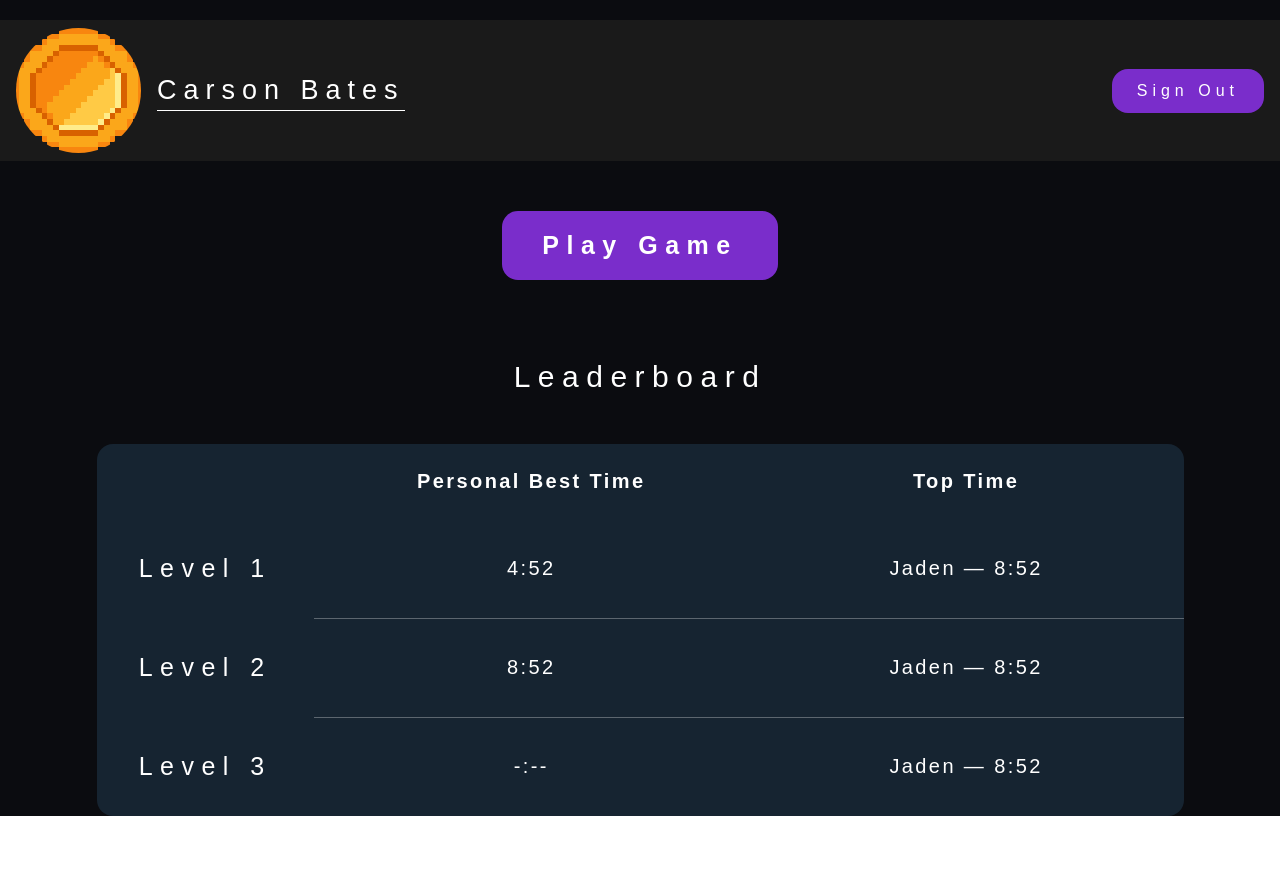
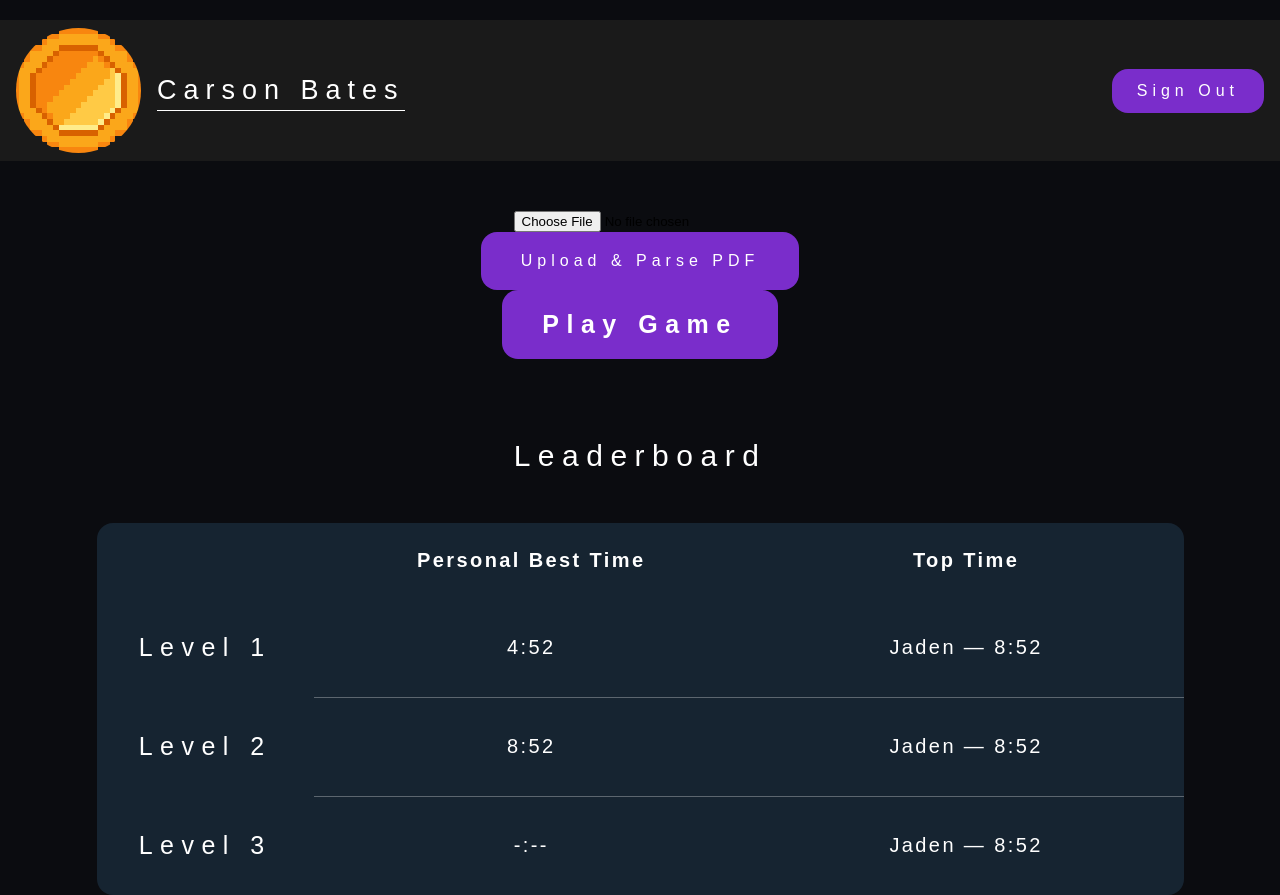
Before and after one commit to sidneyj475/Puzzle-Vault-RLFinance, a React (Vite) app in the folder FinanceMe/: page /landingPage in a window 1280 px wide. Before the commit the page ends 816 px from the top, so only its background shows below. Built offline with nearby package versions, Linux system fonts and the light colour scheme; a web font is replaced by a local one.

Commit message:
endpoint

```diff
--- a/FinanceMe/package.json
+++ b/FinanceMe/package.json
@@ -11,6 +11,7 @@
   },
   "dependencies": {
     "@tailwindcss/vite": "^4.0.4",
+    "axios": "^1.7.9",
     "openai": "^4.83.0",
     "react": "^19.0.0",
     "react-dom": "^19.0.0",
--- a/FinanceMe/src/App.jsx
+++ b/FinanceMe/src/App.jsx
@@ -3,6 +3,8 @@ import React, { useState, useEffect, useCallback } from 'react';
 import { RouterProvider } from 'react-router-dom';
 import router from './routes/routes.jsx';
 import './index.css';
+import { AuthContext } from './authcontext.jsx';
+
 
 function App() {
   const [token, setToken] = useState();
@@ -37,7 +39,7 @@ function App() {
   }, []);
 
   useEffect(() => {
-    const userData = JSON.parse(localStorage.getItem('fiverUserData'));
+    const userData = JSON.parse(localStorage.getItem('puzzleVaultData'));
     if (userData && userData.token && new Date(userData.expiration) > new Date()) {
       login(userData.name, userData.userId, userData.token, new Date(userData.expiration));
     }
@@ -49,7 +51,16 @@ function App() {
   }
 
   return (
-    <RouterProvider router={router} />
+    <AuthContext.Provider value={{
+      token,
+      userId,
+      name,
+      login,
+      logout
+    }}>
+      <RouterProvider router={router} />
+    </AuthContext.Provider>
+
   );
 }
 
--- /dev/null
+++ b/FinanceMe/src/AuthContext.jsx
@@ -0,0 +1,10 @@
+import { createContext } from "react";
+
+// 1. Create the Context
+export const AuthContext = createContext({
+    token: null,
+    userId: null,
+    name: null,
+    login: () => {},
+    logout: () => {}
+  });
--- a/FinanceMe/src/pages/LandingPage/LandingPage.jsx
+++ b/FinanceMe/src/pages/LandingPage/LandingPage.jsx
@@ -1,28 +1,68 @@
-import React from "react";
+// LandingPage.jsx
+import React, { useState } from "react";
+import axios from "axios";
 import Header from "./LandingHeader";
 import Button from "../../components/button";
+import Leaderboard from "./Leaderboard";
 import { useNavigate } from 'react-router-dom';
-import Leaderboard from "./Leaderboard";
 import './LandingPage.css';
 
-
-
 function LandingPage() {
-
+  const [selectedFile, setSelectedFile] = useState(null);
+  const [questionsData, setQuestionsData] = useState(null);
   const navigate = useNavigate();
 
-  const handlePlayGame = () => {
-    navigate('/roomSelect');
+  const handleFileChange = (e) => {
+    setSelectedFile(e.target.files[0]);
   };
 
+  const handleUpload = async () => {
+    if (!selectedFile) {
+      alert('Please select a file first.');
+      return;
+    }
+    try {
+      const formData = new FormData();
+      formData.append('file', selectedFile);
+
+      // POST the file to your backend
+      const response = await axios.post(
+        'http://localhost:8000/process_pdf',
+        formData,
+        {
+          headers: { 'Content-Type': 'multipart/form-data' }
+        }
+      );
+
+      alert('File uploaded and parsed successfully!');
+    } catch (error) {
+      console.error('Error uploading file:', error);
+      alert('Something went wrong uploading/parsing the file.');
+    }
+  };
+
+  const handlePlayGame = () => {
+    // Option 1: Navigate with data in state
+    navigate('/roomSelect', { state: { questionsData } });
+    // or
+    // Option 2: You could store the Q&A data in Context or a global store (e.g. Redux)
+  };
 
   return (
     <main className="landing-page">
       <Header />
+
+      {/* File input for uploading PDF */}
+      <input type="file" accept="application/pdf" onChange={handleFileChange} />
+      <Button onClick={handleUpload}>Upload & Parse PDF</Button>
+
       <Button
         className="landing-page__play-game-button"
         onClick={handlePlayGame}
-      >Play Game</Button>
+      >
+        Play Game
+      </Button>
+
       <Leaderboard />
     </main>
   );
```
Also changed, not shown: 1 other file (tests, documents, lock files or other folders).
